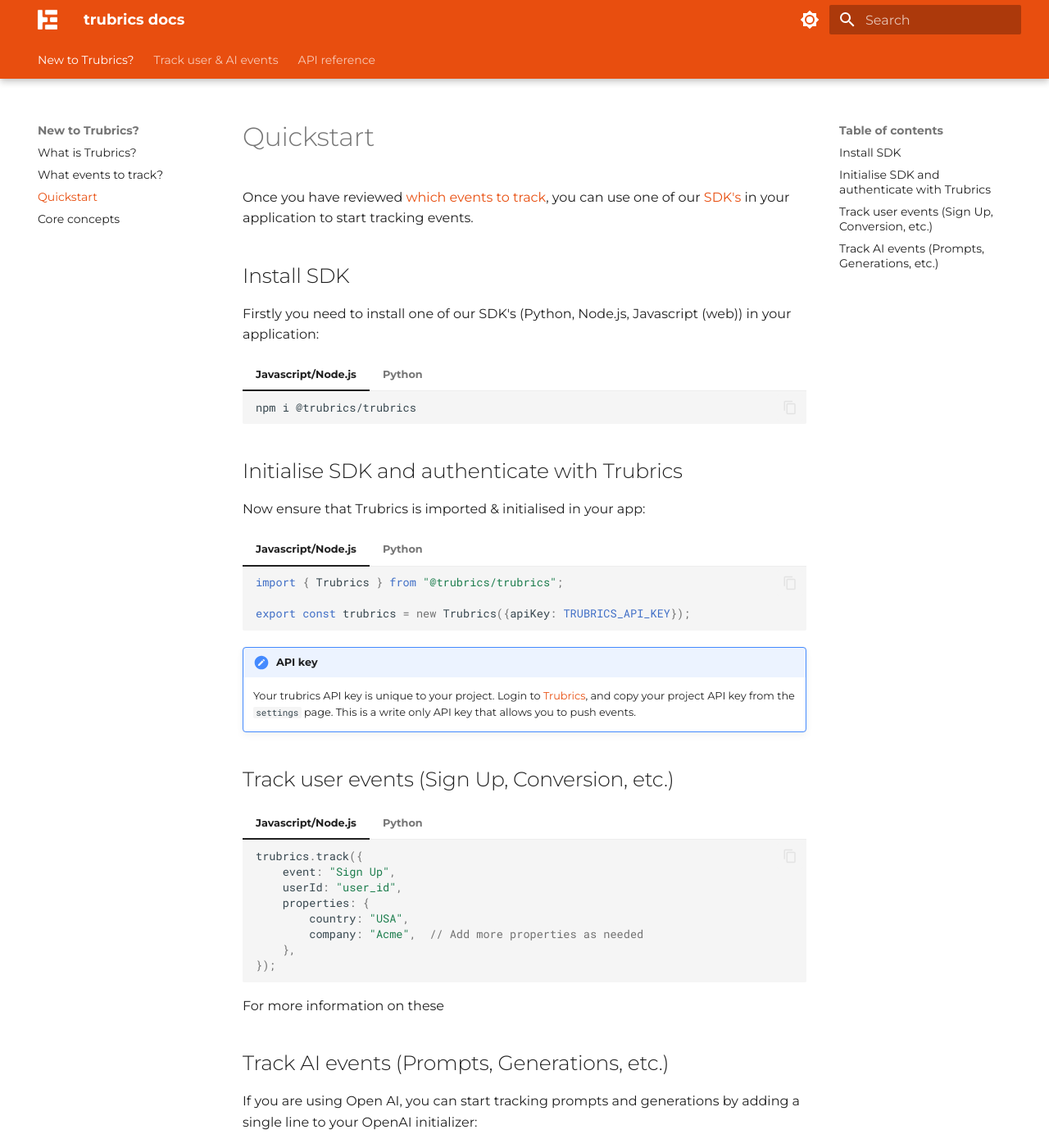
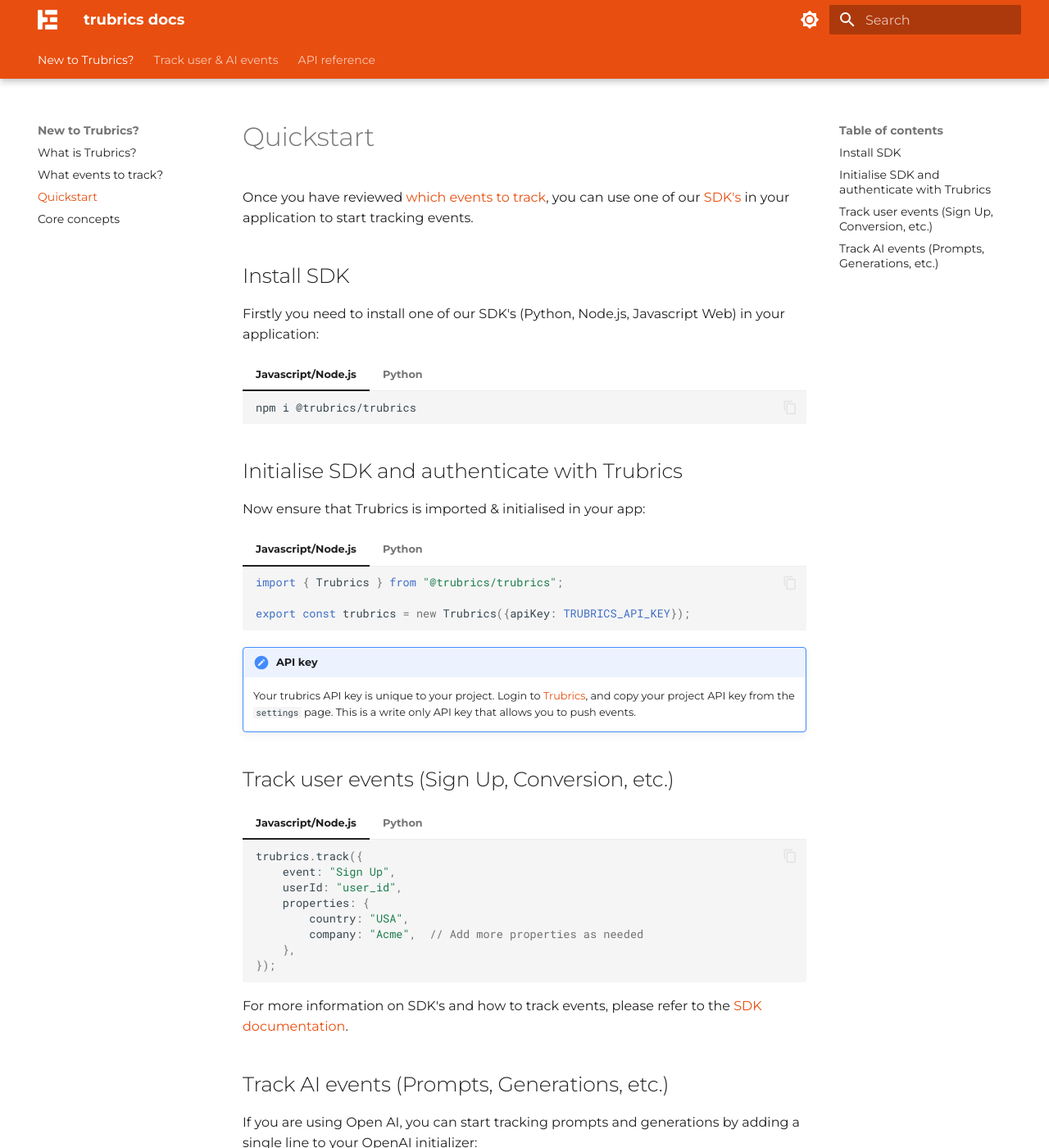
Before and after one commit to trubrics/trubrics-docs, an MkDocs documentation site: the page built from docs/new_to_trubrics/quickstart.md, in a window 1280 px wide and 1400 px high. Shown: the whole window at 82% size. Built offline with MkDocs 1.6.1 and Material for MkDocs 9.7.7, drawn with Linux system fonts in a browser that asks for light colours.

````diff
--- a/docs/new_to_trubrics/quickstart.md
+++ b/docs/new_to_trubrics/quickstart.md
@@ -3,7 +3,7 @@ Once you have reviewed [which events to track](what_to_track.md), you can use on
 
 ## Install SDK
 
-Firstly you need to install one of our SDK's (Python, Node.js, Javascript (web)) in your application:
+Firstly you need to install one of our SDK's (Python, Node.js, Javascript Web) in your application:
 
 === "Javascript/Node.js"
 
@@ -48,7 +48,7 @@ Now ensure that Trubrics is imported & initialised in your app:
     --8<-- "utils/code_snippets/track_signup.py"
     ```
 
-For more information on these
+For more information on SDK's and how to track events, please refer to the [SDK documentation](../track_events/sdks/index.md).
 
 ## Track AI events (Prompts, Generations, etc.)
 
--- a/mkdocs.yml
+++ b/mkdocs.yml
@@ -1,5 +1,5 @@
 site_name: trubrics docs
-site_url: https://docs.trubrics.com/what_is_trubrics/new_to_trubrics
+site_url: https://docs.trubrics.com
 site_description: AI product analytics.
 theme:
   name: material
@@ -49,8 +49,6 @@ markdown_extensions:
   - admonition
   - pymdownx.details
   - pymdownx.superfences
-  - markdown_include.include:
-      base_path: docs
   - pymdownx.tabbed:
       alternate_style: true
       slugify: !!python/object/apply:pymdownx.slugs.slugify
````
